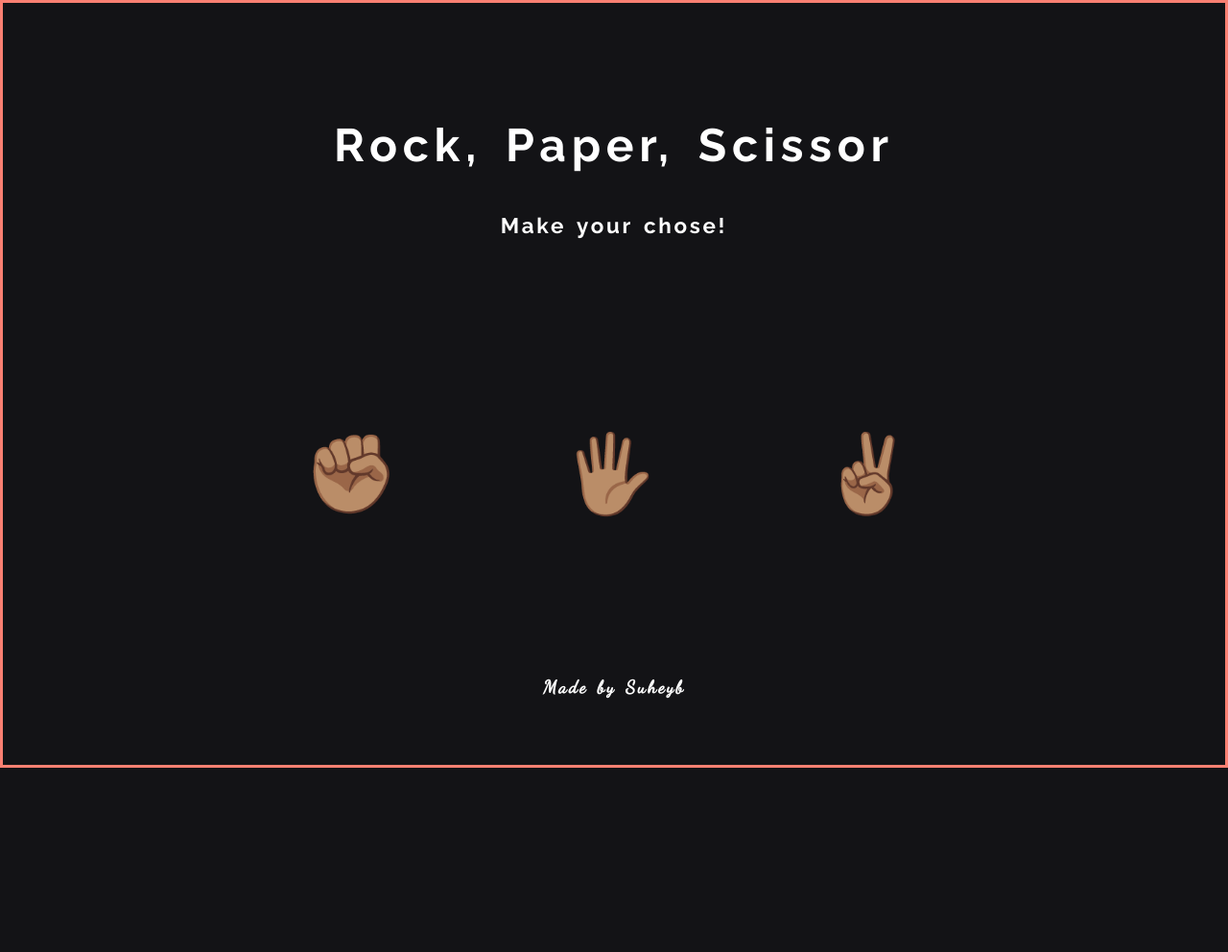
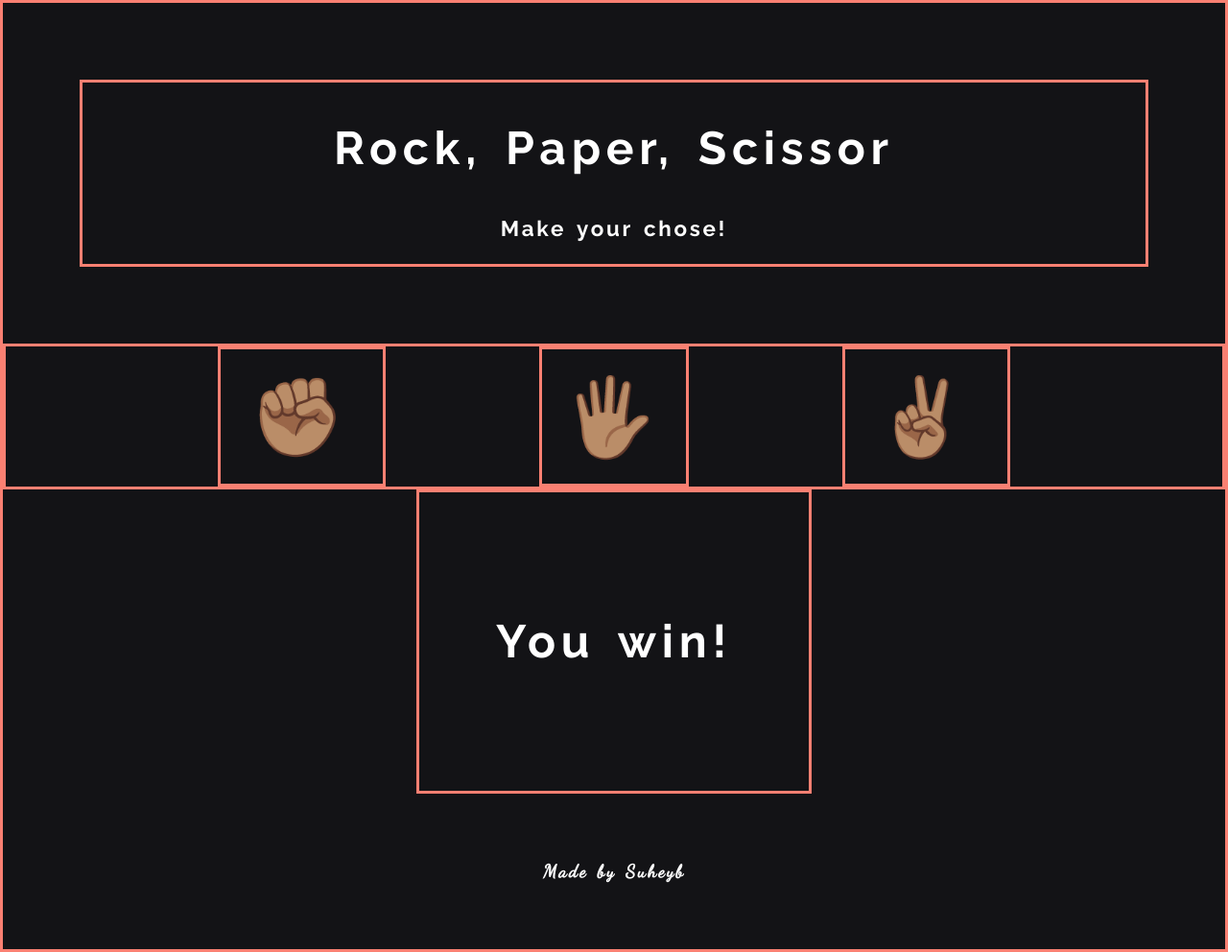
Before and after one commit to byehus/RPS-game, a plain HTML site: page index.html in a window 1280 px wide. Shown: the whole page at 96% size. Before the commit the page ends 800 px from the top, so only its background shows below. Drawn offline with Linux system fonts and the light colour scheme.

Commit message:
Added changes to css & html

```diff
--- a/css/style.css
+++ b/css/style.css
@@ -48,6 +48,7 @@ body {
     text-align: center;
     font-weight: bold;
     margin: 5rem;
+    border: solid 3px salmon;
 }
 
 .hdrs_ h1 {
@@ -59,13 +60,30 @@ body {
 }
 
 .container {
+    border: solid 3px #fa8072;
     display: flex;
+    flex-direction: column;
     justify-content: center;
     align-items: center;
-    gap: 10rem;
 }
 .gs_ {
+    display: flex;
+    gap: 10rem;
+
     font-size: 5rem;
+}
+
+section {
+    border: solid 3px salmon;
+    text-align: center;
+    margin-bottom: 5rem;
+    padding: 5rem;
+}
+
+.result_ {
+    font-size: 2rem;
+    margin: auto;
+    padding: auto;
 }
 
 footer {
@@ -77,6 +95,50 @@ footer {
     font-size: 1rem;
 }
 
+.container .roc_ {
+    border: solid 3px #fa8072;
+    padding: 10px 30px;
+}
+
+.container .pap_ {
+    border: solid 3px #fa8072;
+    padding: 10px 20px;
+}
+
+.container .scis_ {
+    border: solid 3px #fa8072;
+    padding: 10px 30px;
+}
+
+.container .roc_:hover {
+    background: #fa8072;
+    border: solid 3px #000;
+}
+
+.container .roc_:active {
+    background: #fa8072;
+    border: solid 3px #000;
+}
+
+.container .pap_:hover {
+    background: #fa8072;
+    border: solid 3px #000;
+}
+
+.container .pap_:active {
+    background: #fa8072;
+    border: solid 3px #000;
+}
+
+.container .scis_:hover {
+    background: #fa8072;
+    border: solid 3px #000;
+}
+
+.container .scis_:active {
+    background: #fa8072;
+    border: solid 3px #000;
+}
 /******************************************
 /* ADDITIONAL STYLES
 /*******************************************/
--- a/index.html
+++ b/index.html
@@ -23,11 +23,17 @@
 	</div>
 
 	<!-- Main sectio/Game Area -->
-	<main class="container gs_">
-		<div class="roc_">✊🏽</div>
-		<div class="pap_">🖐🏽</div>
-		<div class="scis_">✌🏽</div>
+	<main class="container">
+		<div class="gs_">
+			<div class="roc_">✊🏽</div>
+			<div class="pap_">🖐🏽</div>
+			<div class="scis_">✌🏽</div>
+		</div>
 	</main>
+
+	<section class="result_">
+		<h2 id="message_">You win!</h2>
+	</section>
 	<!-- Footer -->
 
 	<footer>
```
